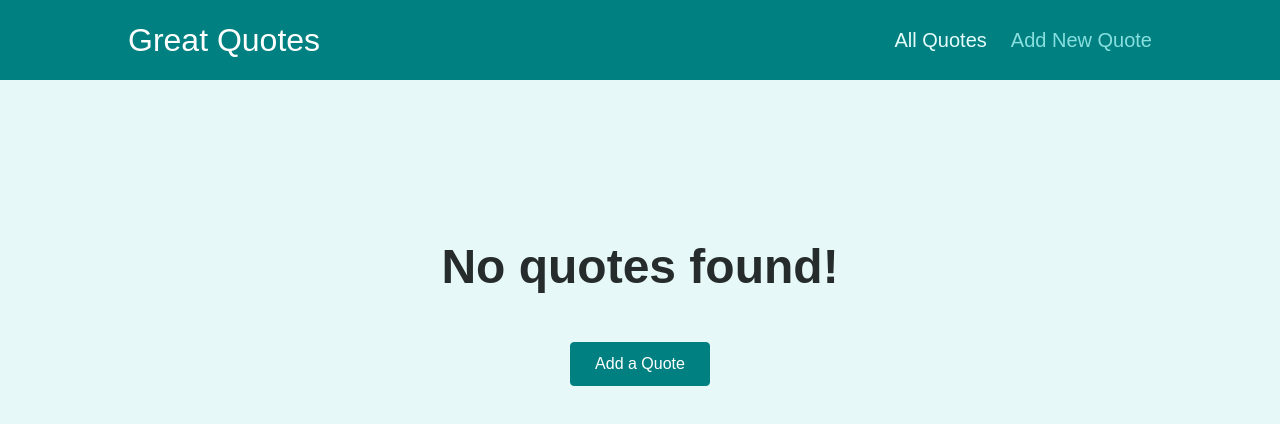
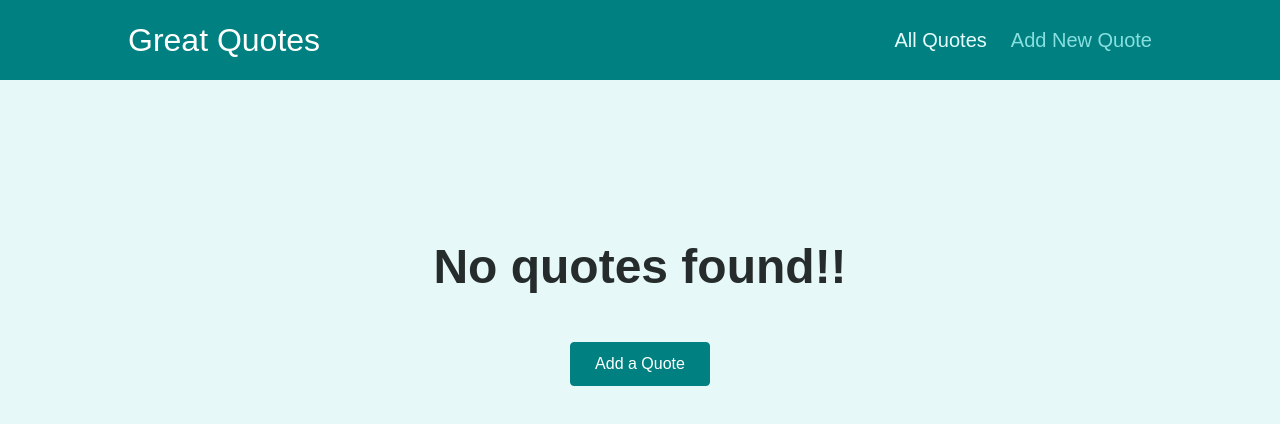
Before and after one commit to amritanshu001/RandomProjects, a React (Vite) app: page /allquotes in a window 1280 px wide. Shown: the top 424 px of the page. Built offline with nearby package versions, Linux system fonts and the light colour scheme.

Commit message:
Update NoQuotesFound.jsx
to check if commit works

```diff
--- a/src/components/quotes/NoQuotesFound.jsx
+++ b/src/components/quotes/NoQuotesFound.jsx
@@ -7,7 +7,7 @@ const NoQuotesFound = () => {
 
   const returnContent =(
     <div className={classes.noquotes}>
-      <p>No quotes found!</p>
+      <p>No quotes found!!</p>
       <Link className="btn" to="/addquote">
         Add a Quote
       </Link>
```
